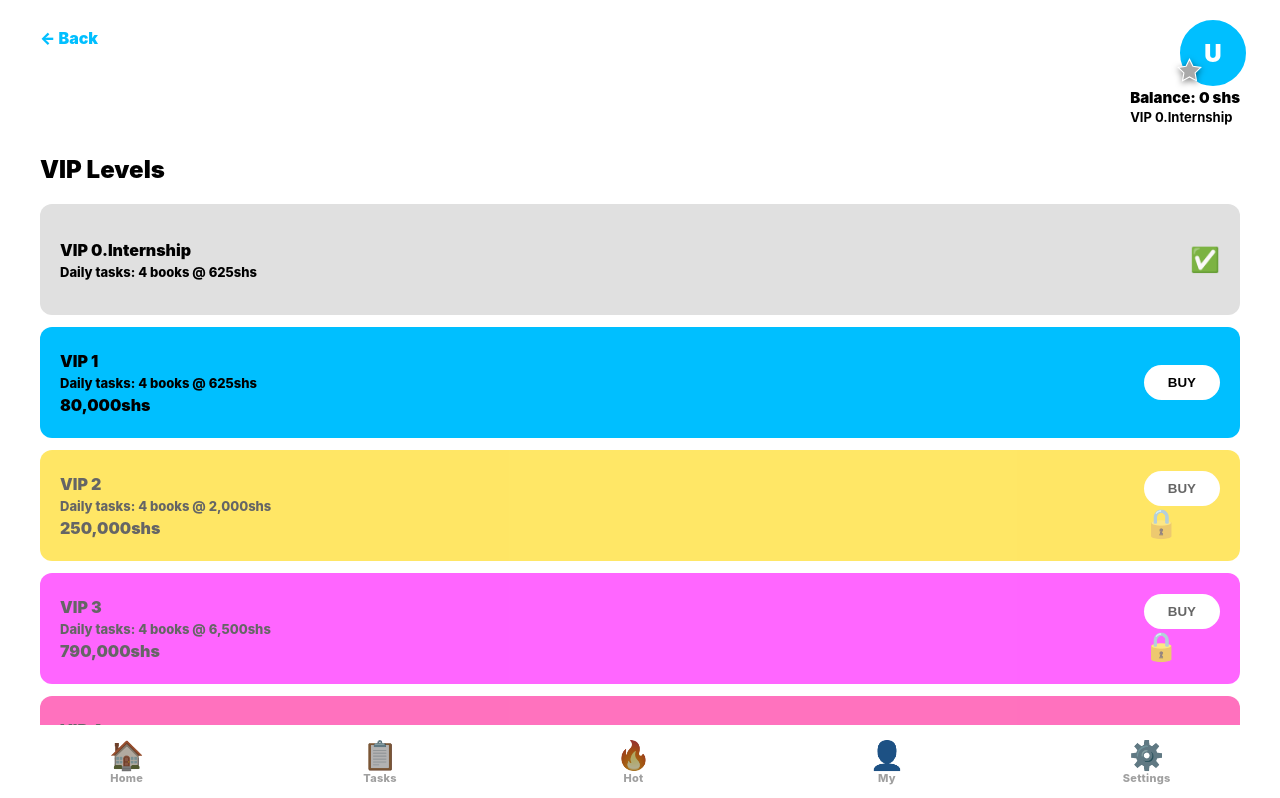
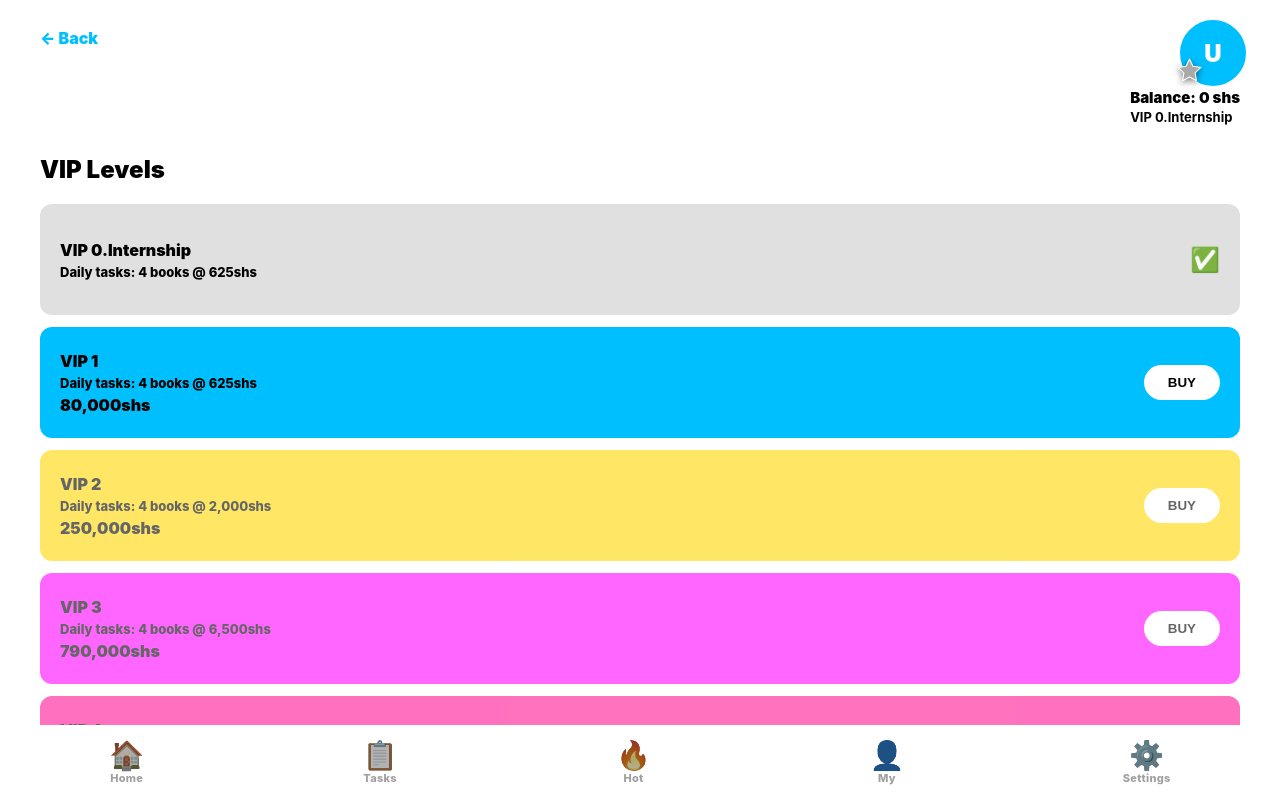
Before and after one commit to Molly256/palamedes-pr, a Next.js app: page /viptasks in a window 1280 px wide. Shown: the top 798 px of the page. Built offline with nearby package versions, Linux system fonts and the light colour scheme.

Commit message:
unlock VIP 2 and VIP 3, js file

```diff
--- a/app/viptasks/page.js
+++ b/app/viptasks/page.js
@@ -58,34 +58,25 @@ export default function VipTask() {
  const newPrice = selectedVip.price
  const prevPrice = vips[user.vip].price
 
- // 1. User must have full amount
  if ((user.balance || 0) < newPrice) {
  alert('Insufficient balance. Need full amount to upgrade')
  return
  }
 
- // 2. Get all users
  const all = JSON.parse(localStorage.getItem('palamedes_all_users') || '[]')
  const userIndex = all.findIndex(u => u.phone === user.phone)
  if (userIndex === -1) return alert('User not found')
 
- // 3. Deduct full new VIP price
  all[userIndex].balance = user.balance - newPrice
  all[userIndex].vip = selectedVip.level
-
- // 4. Refund previous VIP price immediately
  all[userIndex].balance = all[userIndex].balance + prevPrice
 
- // 5. Task distribution rule
  let resetTasks = false
  if ((user.tasks_read_today || 0) === 0 &&!isWeekend()) {
- // Didn't read tasks yet today → new VIP tasks now
  resetTasks = true
  all[userIndex].tasks_read_today = 0
  }
- // If tasksReadToday > 0 → no tasks today
 
- // 6. Company pays inviter if upgrading from VIP 0
  if (user.vip === 0 && user.referrer_phone) {
  const inviterIndex = all.findIndex(u => u.phone === user.referrer_phone)
  if (inviterIndex!== -1) {
@@ -93,7 +84,6 @@ export default function VipTask() {
  }
  }
 
- // 7. Save everything
  localStorage.setItem('palamedes_all_users', JSON.stringify(all))
  localStorage.setItem('palamedes_user', JSON.stringify(all[userIndex]))
  setUser(all[userIndex])
@@ -108,10 +98,10 @@ export default function VipTask() {
  <div style={{ display: 'flex', alignItems: 'flex-start', justifyContent: 'space-between', marginBottom: '30px' }}>
  <Link href="/dashboard" style={{ fontSize: '16px', color: '#00BFFF', fontWeight: '900', textDecoration: 'none', display: 'flex', alignItems: 'center', gap: '4px', paddingTop: '8px' }}>← Back</Link>
  <div style={{ display: 'flex', flexDirection: 'column', alignItems: 'flex-end' }}>
- <AvatarWithBadge username={user.username} vipLevel={Number(user.vip?? 0)} size={60} key={user.vip?? 0} />
+ <AvatarWithBadge username={user.username} vipLevel={Number(user.vip || 0)} size={60} key={user.vip || 0} />
  <div style={{ marginTop: '8px', textAlign: 'left' }}>
  <p style={{ margin: 0, fontWeight: '900', color: '#000', fontSize: '15px' }}>Balance: {user.balance?.toLocaleString() || 0} shs</p>
- <p style={{ margin: '2px 0 0', fontSize: '13px', fontWeight: '700', color: '#000' }}>{vips[user.vip?? 0].name}</p>
+ <p style={{ margin: '2px 0 0', fontSize: '13px', fontWeight: '700', color: '#000' }}>{vips[user.vip || 0].name}</p>
  </div>
  </div>
  </div>
@@ -143,7 +133,7 @@ export default function VipTask() {
  background: 'white', fontWeight: '900', cursor: 'pointer', color: '#000'
  }}>BUY</button>
  )}
- {vip.level > user.vip + 1 && <div style={{ fontSize: '28px' }}>🔒</div>}
+ {vip.level > user.vip + 1 && vip.level > 3 && <div style={{ fontSize: '28px' }}>🔒</div>}
  {isCurrent && <div style={{ fontSize: '24px' }}>✅</div>}
  </div>
  </div>
```
